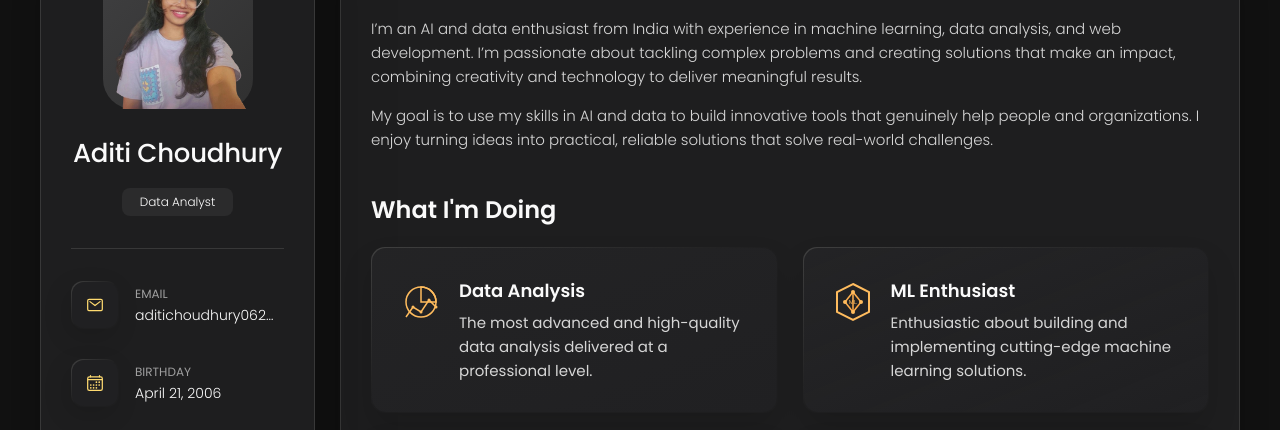
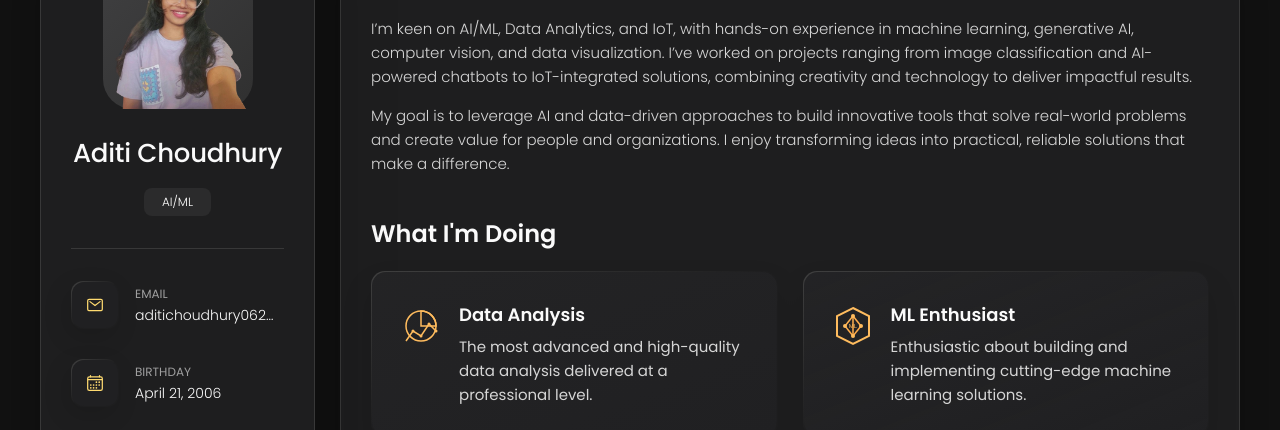
Before and after one commit to aditichoudhury/my-portfolio, a plain HTML site: page index.html in a window 1280 px wide. Shown: the part 162-592 px from the top of the page. Drawn offline with nearby package versions, Linux system fonts and the light colour scheme; a script that the page names is missing.

Commit message:
index.html

```diff
--- a/index.html
+++ b/index.html
@@ -57,7 +57,7 @@
         <div class="info-content">
           <h1 class="name" title="Aditi Choudhury">Aditi Choudhury</h1>
 
-          <p class="title">Data Analyst</p>
+          <p class="title">AI/ML</p>
         </div>
 
         <button class="info_more-btn" data-sidebar-btn>
@@ -200,11 +200,11 @@
 
         <section class="about-text">
           <p>
-            I’m an AI and data enthusiast from India with experience in machine learning, data analysis, and web development. I’m passionate about tackling complex problems and creating solutions that make an impact, combining creativity and technology to deliver meaningful results.
+           I’m keen on AI/ML, Data Analytics, and IoT, with hands-on experience in machine learning, generative AI, computer vision, and data visualization. I’ve worked on projects ranging from image classification and AI-powered chatbots to IoT-integrated solutions, combining creativity and technology to deliver impactful results.
           </p>
 
           <p>
-            My goal is to use my skills in AI and data to build innovative tools that genuinely help people and organizations. I enjoy turning ideas into practical, reliable solutions that solve real-world challenges.
+            My goal is to leverage AI and data-driven approaches to build innovative tools that solve real-world problems and create value for people and organizations. I enjoy transforming ideas into practical, reliable solutions that make a difference.
           </p>
         </section>
 
```
